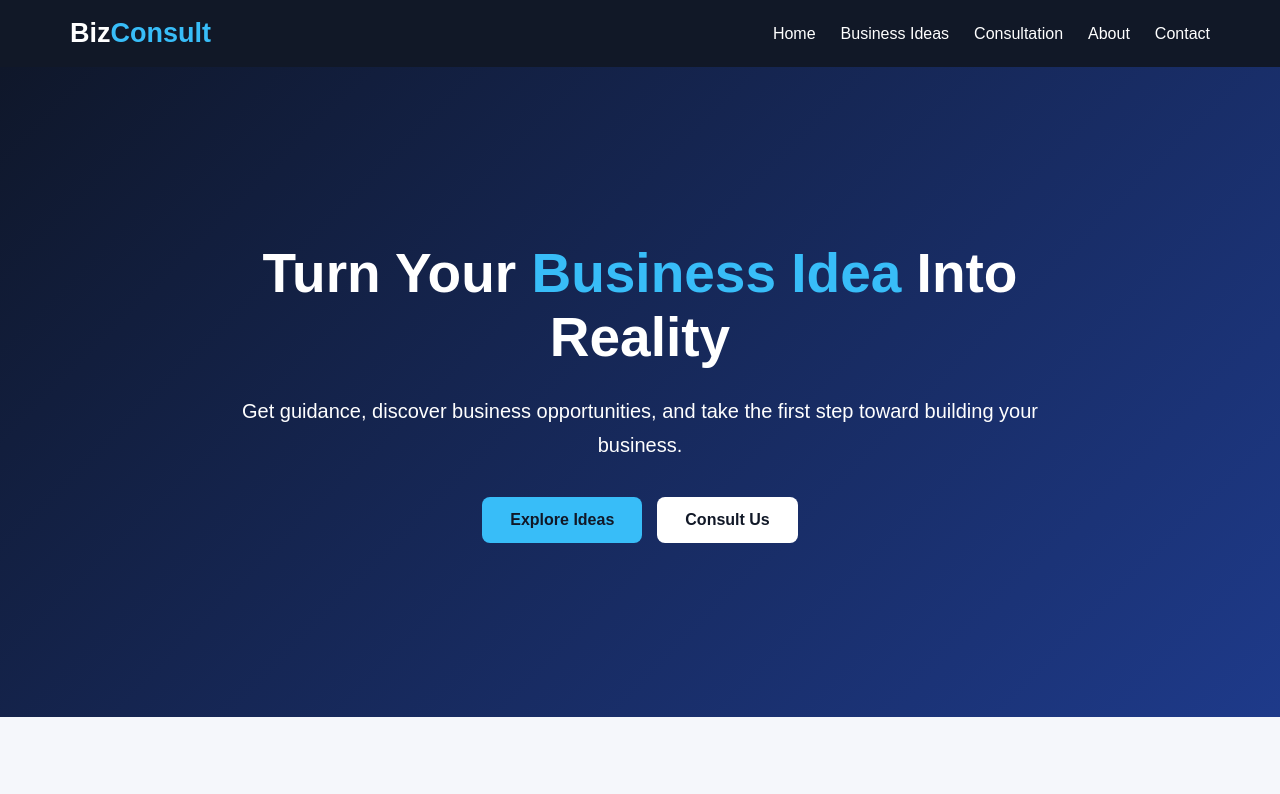
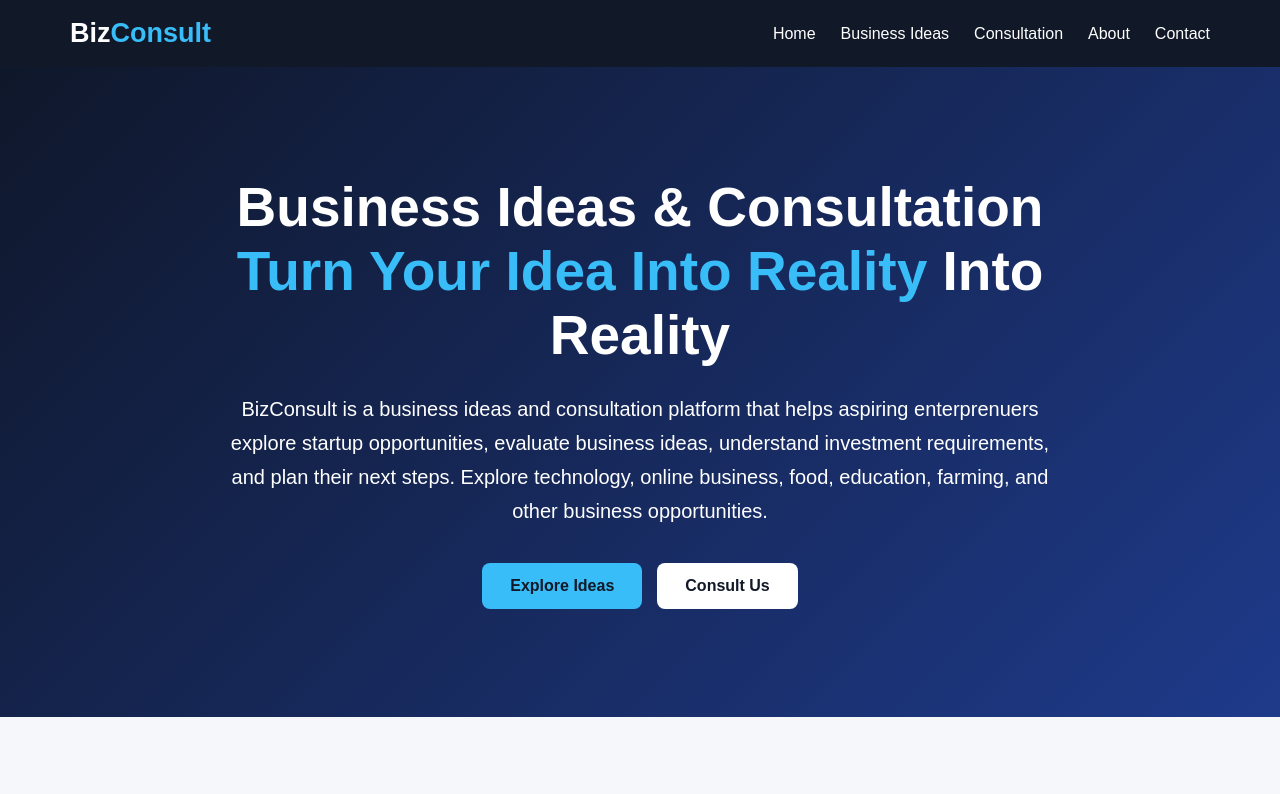
Before and after one commit to shivakumarnasi7-rgb/bizconsult, a plain HTML site: page index.html in a window 1280 px wide. Shown: the top 794 px of the page. Drawn offline with Linux system fonts and the light colour scheme.

Commit message:
Add files via upload

```diff
--- a/index.html
+++ b/index.html
@@ -4,7 +4,16 @@
     <meta charset="UTF-8">
     <meta name="viewport" content="width=device-width, initial-scale=1.0">
 
-    <title>BizConsult - Business Ideas Consultation</title>
+    <title>Business Ideas & Consultation | bizConsult</title>
+
+
+    <meta name="description"
+       content="BizConsult helps entrepreneurs explore business ideas, evaluate                              	opportunities, plan investments, and get business consultation.">
+
+    <meta name="robots" content="index, follow">
+
+    <link rel="canonical"
+          href="https://shivakumarnasi7-rgb.github.io/bizconsult/">
 
     <style>
         * {
@@ -398,14 +407,14 @@
         <div class="hero-content">
 
             <h1>
-                Turn Your
-                <span>Business Idea</span>
+                Business Ideas & Consultation
+                <span>Turn Your Idea Into Reality</span>
                 Into Reality
             </h1>
 
             <p>
-                Get guidance, discover business opportunities,
-                and take the first step toward building your business.
+                BizConsult is a business ideas and consultation platform that helps 			aspiring enterprenuers explore startup opportunities, evaluate business 		ideas, understand investment requirements, and plan their next steps.
+                Explore technology, online business, food, education, farming, and other  		business opportunities.
             </p>
 
             <div class="hero-buttons">
```
